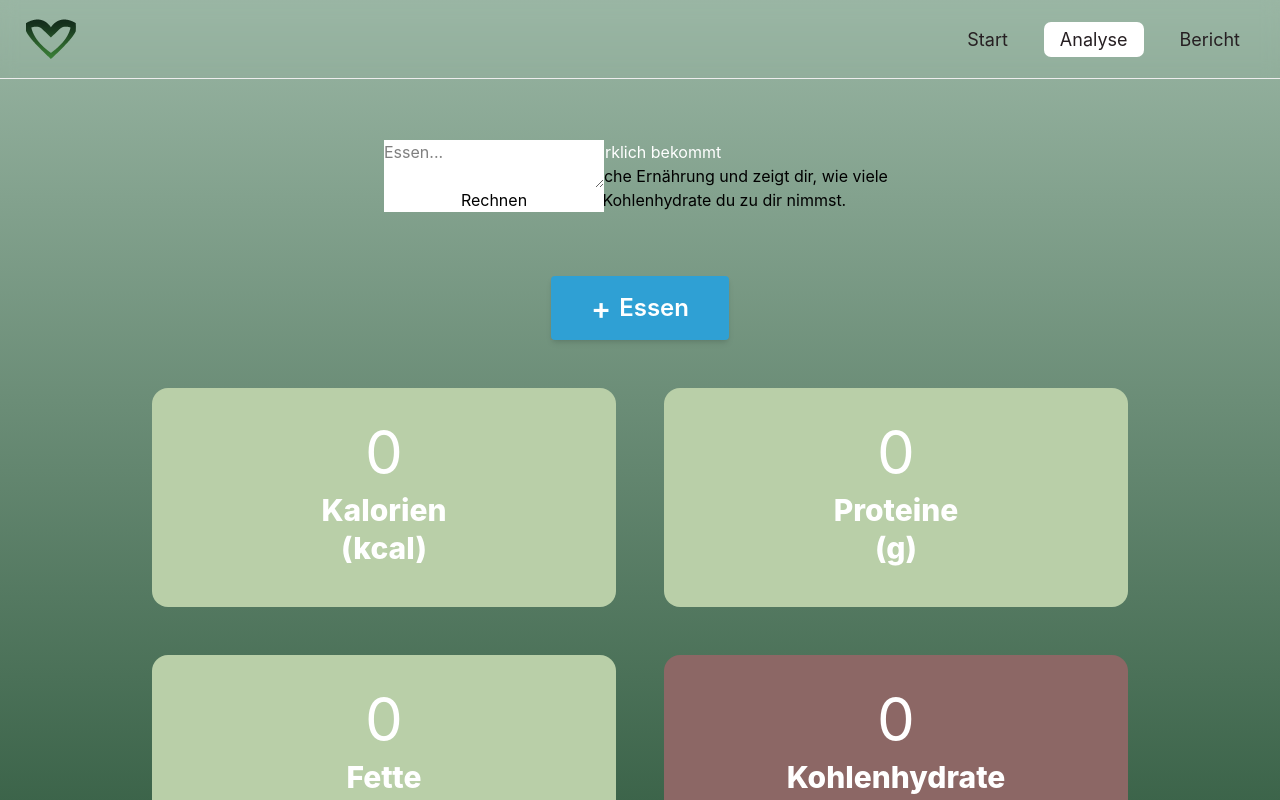
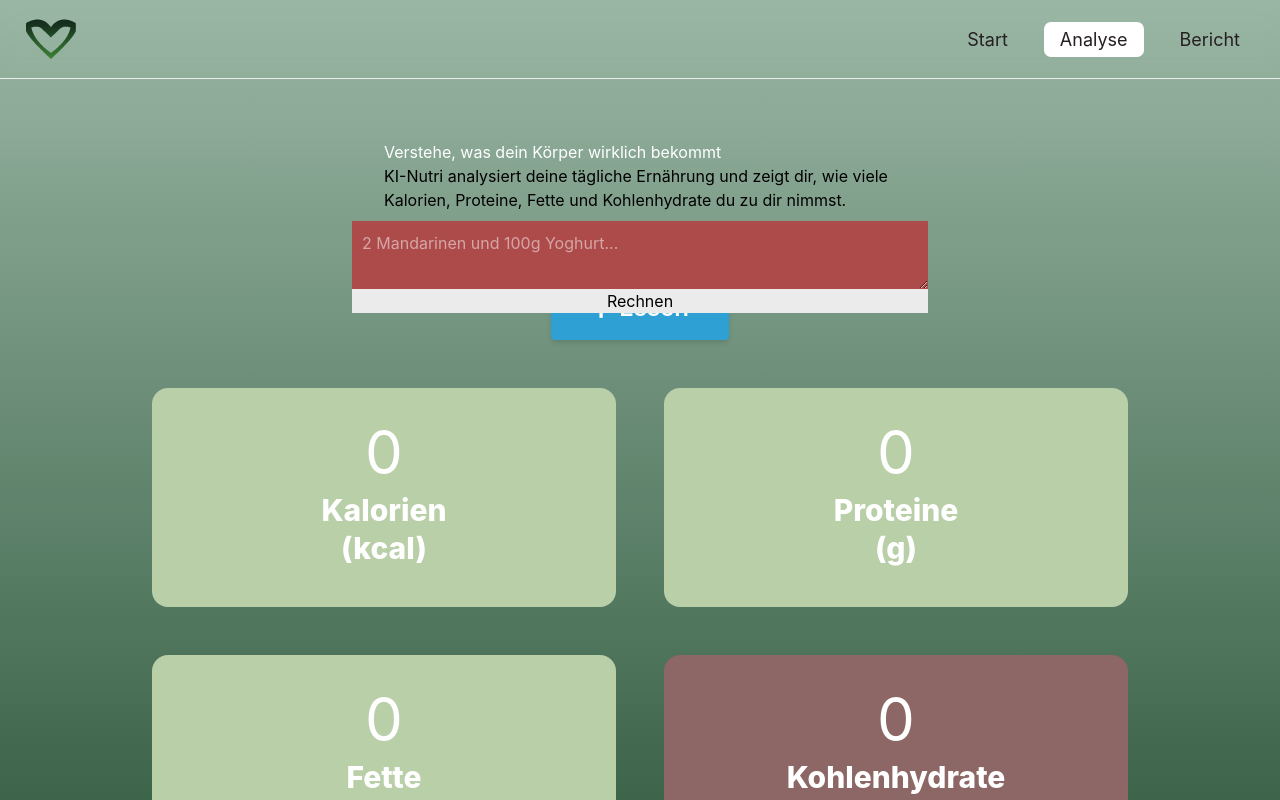
Before and after one commit to SerhiiBab/ai-nutri, a React (Vite) app: page /heute in a window 1280 px wide. Shown: the top 800 px of the page. Built offline with nearby package versions, Linux system fonts and the light colour scheme.

Commit message:
Initial commit

```diff
--- a/src/components/DeepSeekChat.tsx
+++ b/src/components/DeepSeekChat.tsx
@@ -57,9 +57,10 @@ const DeepSeekChat = () => {
   };
 
   return (
-    <div className="absolute bg-white flex flex-col" style={{ maxWidth: 600 }}>
+    <div className="absolute bg-[#ebebeb] flex flex-col min-w-xl max-md:min-w-90 top-1/3 left-1/2 -translate-x-1/2 -translate-y-1/2">
       <textarea
-  placeholder="Essen..."
+      style={{backgroundColor:"#ad4b4bff", padding:"10px", color:"white"}}
+  placeholder="2 Mandarinen und 100g Yoghurt..."
   value={text}
   onChange={(e) => setText(e.target.value)}
   onKeyDown={(e) => {
```
